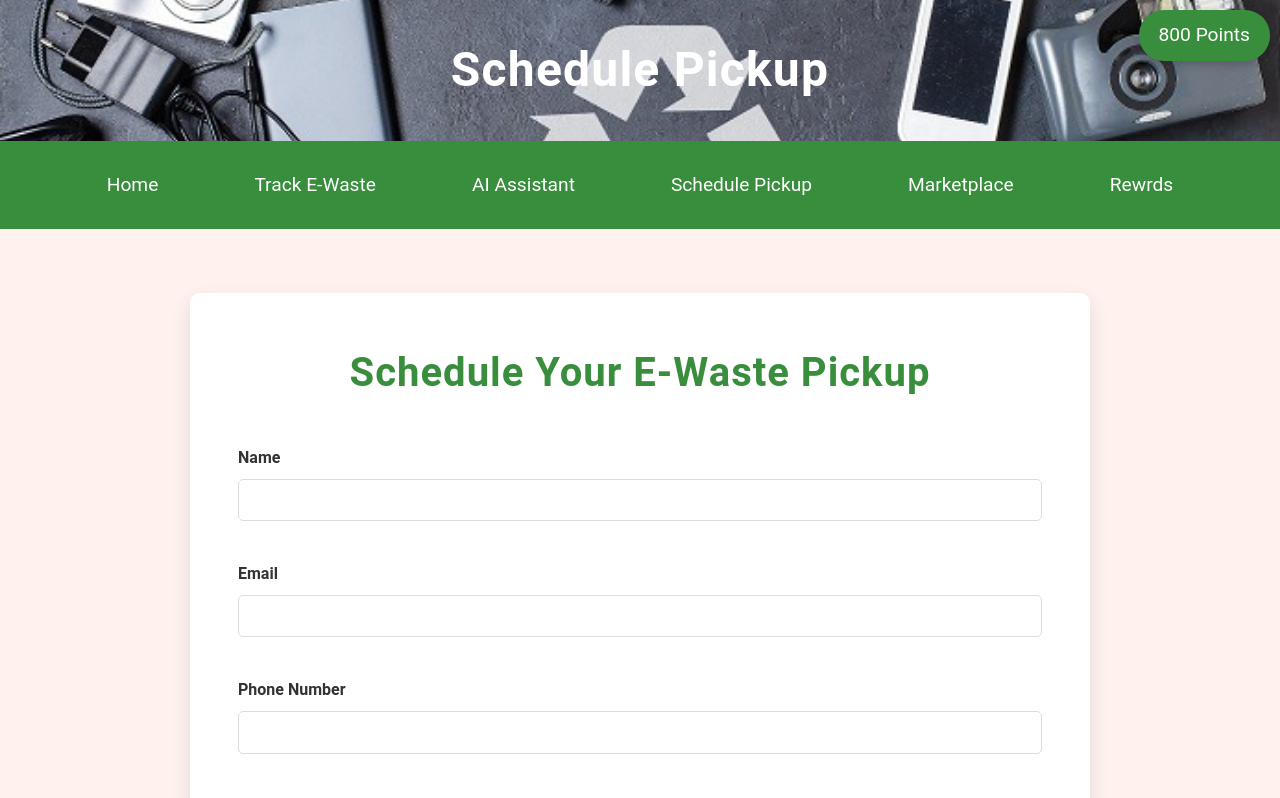
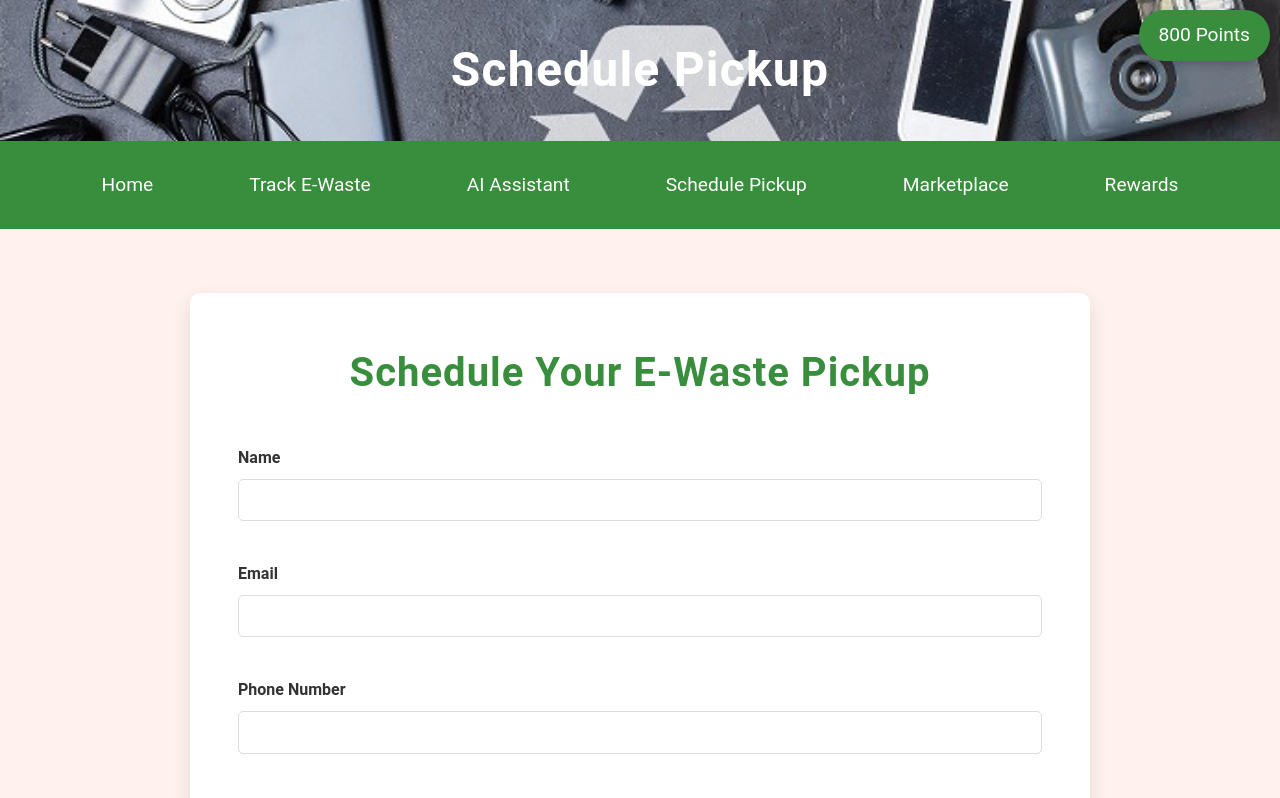
Before and after one commit to MrZayidKhan/Greenify, a plain HTML site: page schedule.html in a window 1280 px wide. Shown: the top 798 px of the page. Drawn offline with Linux system fonts and the light colour scheme.

Commit message:
Update schedule.html

```diff
--- a/schedule.html
+++ b/schedule.html
@@ -291,7 +291,7 @@
         <a href="ai.html">AI Assistant</a>
         <a href="schedule.html">Schedule Pickup</a>
         <a href="marketplace.html">Marketplace</a>
-        <a href="incentives.html">Rewrds</a>
+        <a href="incentives.html">Rewards</a>
     </nav>
 
     <div class="container">
```
